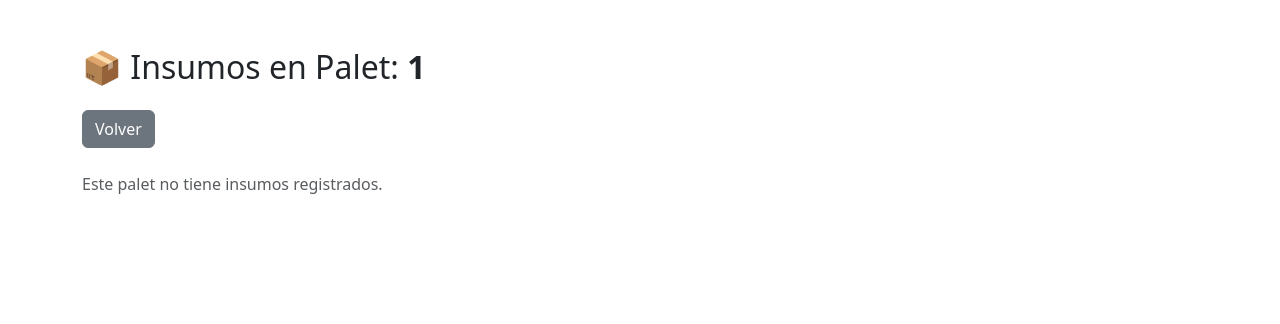
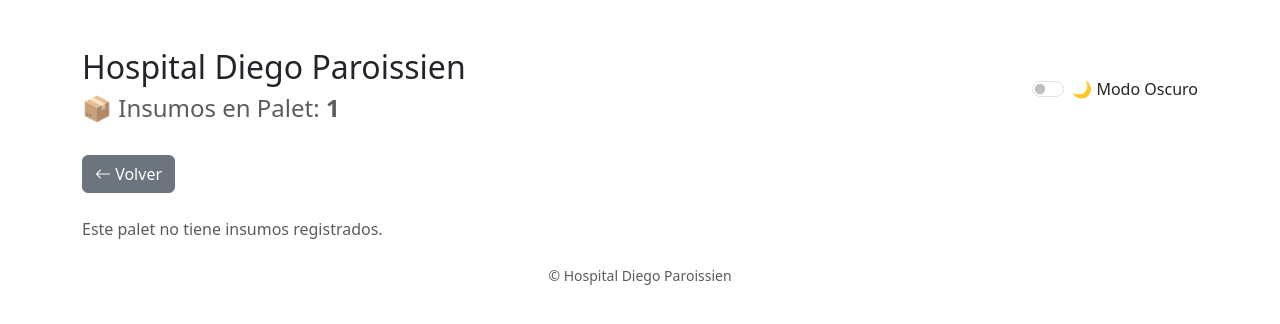
Before and after one commit to JoaquinYap/inventario-deposito-farmacia, a Flask app: page /palets/1 in a window 1280 px wide. Shown: the top 324 px of the page. Run offline with Flask 3, Linux system fonts and the light colour scheme; data that the repository does not hold is empty.

Commit message:
Update palet_individual.html

```diff
--- a/templates/palet_individual.html
+++ b/templates/palet_individual.html
@@ -2,16 +2,41 @@
 <html lang="es">
 <head>
     <meta charset="UTF-8">
-    <title>Palet: {{ nombre_palet }}</title>
+    <title>Palet: {{ nombre_palet }} - Hospital Diego Paroissien</title>
+    <meta name="viewport" content="width=device-width, initial-scale=1">
     <link href="https://cdn.jsdelivr.net/npm/bootstrap@5.3.3/dist/css/bootstrap.min.css" rel="stylesheet">
+    <link rel="stylesheet" href="https://cdn.jsdelivr.net/npm/bootstrap-icons/font/bootstrap-icons.css">
+    <style>
+        body.dark-mode {
+            background-color: #121212;
+            color: #f1f1f1;
+        }
+        .table-dark-mode {
+            background-color: #1e1e1e;
+            color: white;
+        }
+        .table-dark-mode th, .table-dark-mode td {
+            border-color: #444;
+        }
+    </style>
 </head>
 <body>
 <div class="container mt-5">
-    <h2 class="mb-4">📦 Insumos en Palet: <strong>{{ nombre_palet }}</strong></h2>
+    <header class="d-flex justify-content-between align-items-center mb-4">
+        <div>
+            <h2>Hospital Diego Paroissien</h2>
+            <h4 class="text-muted">📦 Insumos en Palet: <strong>{{ nombre_palet }}</strong></h4>
+        </div>
+        <div class="form-check form-switch">
+            <input class="form-check-input" type="checkbox" id="modoOscuro">
+            <label class="form-check-label" for="modoOscuro">🌙 Modo Oscuro</label>
+        </div>
+    </header>
+
     <a href="/" class="btn btn-secondary mb-4"><i class="bi bi-arrow-left"></i> Volver</a>
 
     {% if insumos %}
-    <table class="table table-bordered table-hover bg-white shadow-sm">
+    <table class="table table-bordered table-hover bg-white shadow-sm" id="tablaInsumos">
         <thead class="table-dark">
             <tr>
                 <th>ID</th>
@@ -36,6 +61,25 @@
     {% else %}
     <p class="text-muted">Este palet no tiene insumos registrados.</p>
     {% endif %}
+
+    <footer class="mt-4 text-center text-muted small">
+        © Hospital Diego Paroissien
+    </footer>
 </div>
+<script>
+    const modoOscuroSwitch = document.getElementById('modoOscuro');
+    const tabla = document.getElementById('tablaInsumos');
+    if (localStorage.getItem('modoOscuro') === 'true') {
+        document.body.classList.add('dark-mode');
+        tabla?.classList.add('table-dark-mode');
+        modoOscuroSwitch.checked = true;
+    }
+    modoOscuroSwitch?.addEventListener('change', function () {
+        const activado = this.checked;
+        document.body.classList.toggle('dark-mode', activado);
+        tabla?.classList.toggle('table-dark-mode', activado);
+        localStorage.setItem('modoOscuro', activado);
+    });
+</script>
 </body>
 </html>
```
